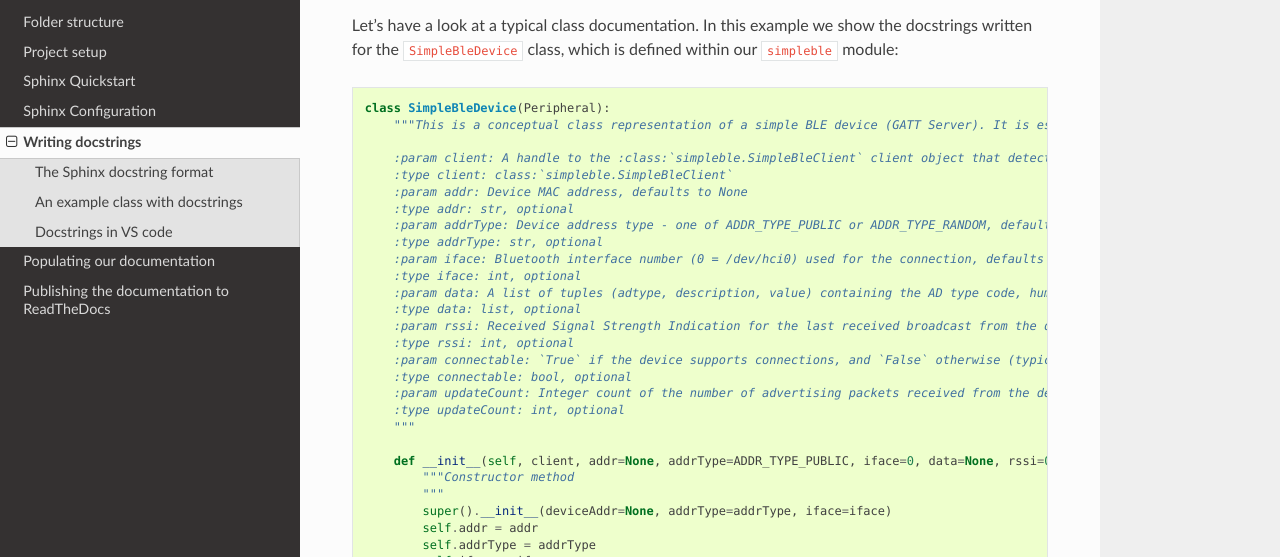
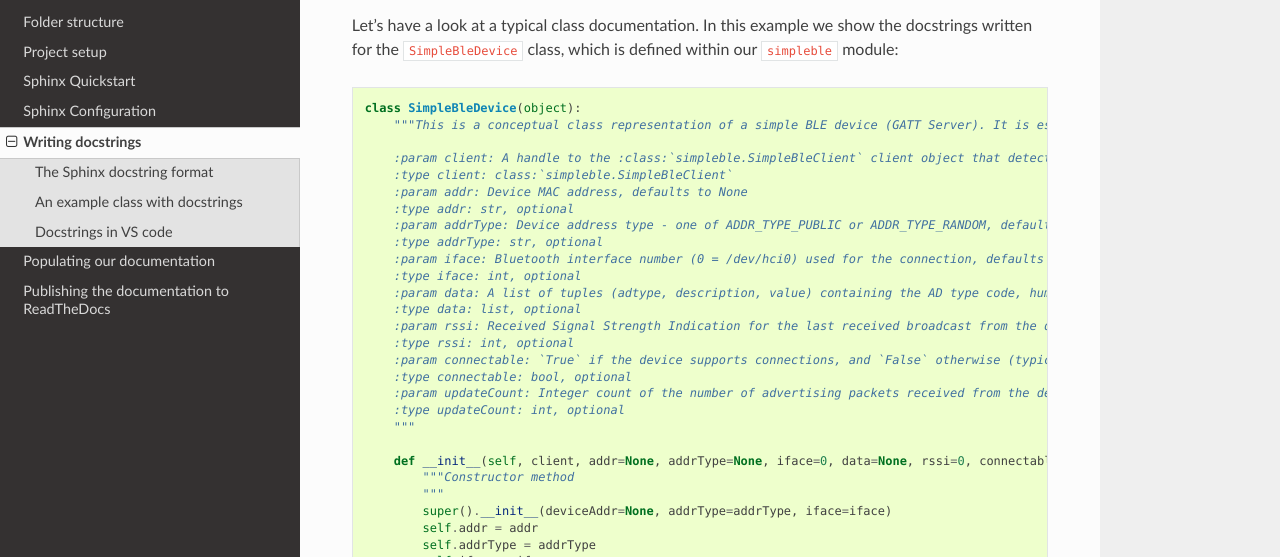
Before and after one commit to sglvladi/Sphinx-RTD-Tutorial, a Sphinx documentation site: the page built from docs/source/docstrings.rst, in a window 1280 px wide and 900 px high, scrolled down 711 px. Shown: the part 159-716 px from the top of the window. Built offline with Sphinx 7.4.7 and the Read the Docs theme 2.0.0, drawn with Linux system fonts in a browser that asks for light colours.

Commit message:
No need to import anything

```diff
--- a/docs/source/docstrings.rst
+++ b/docs/source/docstrings.rst
@@ -33,7 +33,7 @@ Let's have a look at a typical class documentation. In this example we show the
 
 .. code-block:: python
 
-    class SimpleBleDevice(Peripheral):
+    class SimpleBleDevice(object):
         """This is a conceptual class representation of a simple BLE device (GATT Server). It is essentially an extended combination of the :class:`bluepy.btle.Peripheral` and :class:`bluepy.btle.ScanEntry` classes
 
         :param client: A handle to the :class:`simpleble.SimpleBleClient` client object that detected the device
@@ -54,7 +54,7 @@ Let's have a look at a typical class documentation. In this example we show the
         :type updateCount: int, optional
         """
 
-        def __init__(self, client, addr=None, addrType=ADDR_TYPE_PUBLIC, iface=0, data=None, rssi=0, connectable=False, updateCount=0):
+        def __init__(self, client, addr=None, addrType=None, iface=0, data=None, rssi=0, connectable=False, updateCount=0):
             """Constructor method
             """
             super().__init__(deviceAddr=None, addrType=addrType, iface=iface)
```
